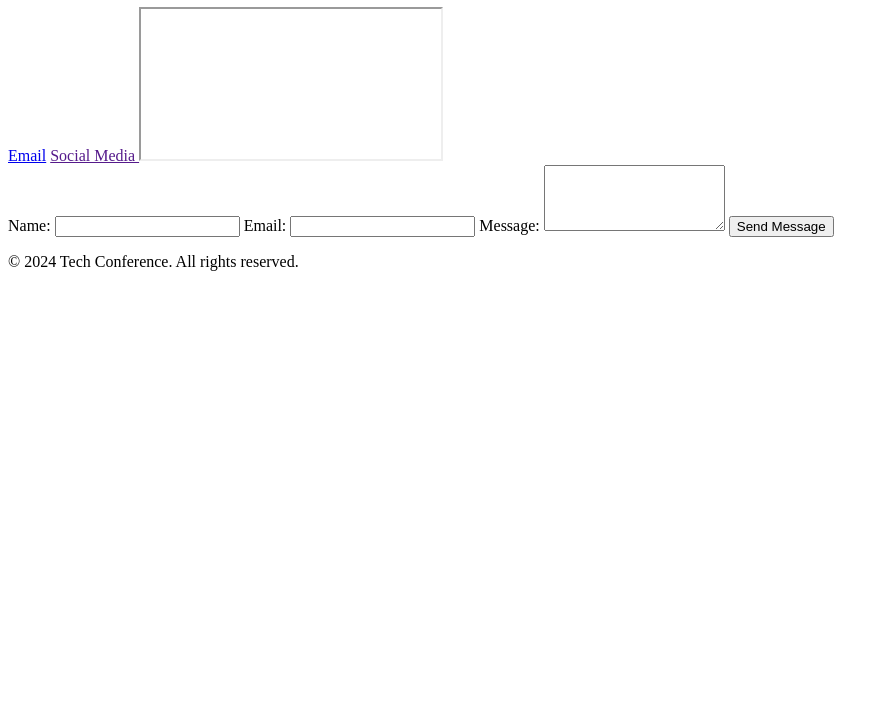
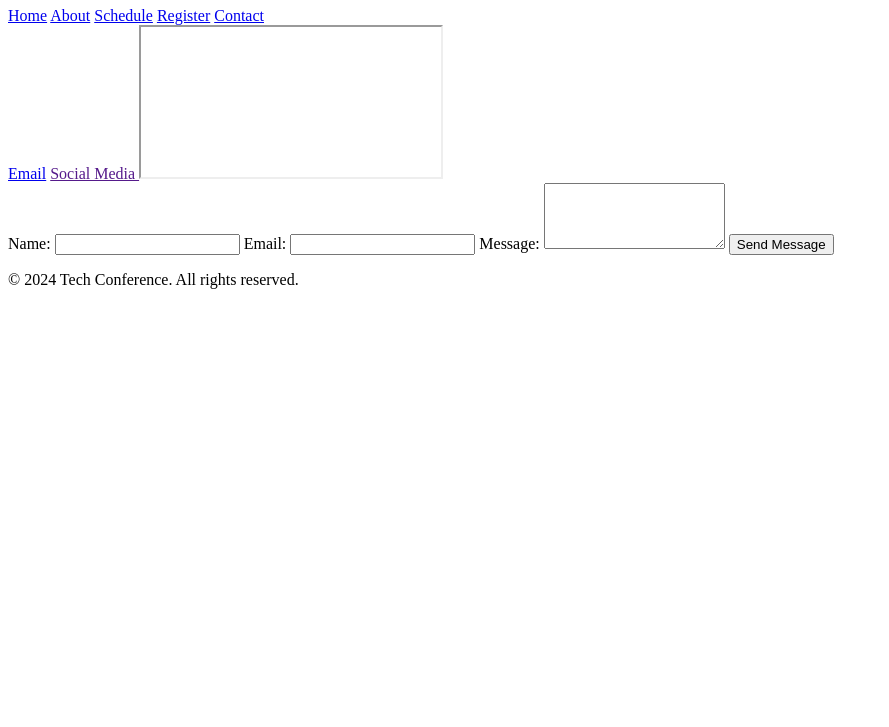
Before and after one commit to Lloon1/TechCon_HTML, a plain HTML site: page techcon_website/contact.html in a window 1280 px wide. Shown: the part 73-800 px from the top of the page, without its empty margins (0-889 px from the left). Drawn offline with Linux system fonts and the light colour scheme.

Commit message:
added file

```diff
--- a/techcon_website/contact.html
+++ b/techcon_website/contact.html
@@ -8,6 +8,13 @@
 <body>
     <header>
         <h1>Contact Us</h1>
+        <nav>
+            <a href="index.html">Home</a>
+            <a href="About.html">About</a>
+            <a href="schedule.html">Schedule</a>
+            <a href="register.html">Register</a>
+            <a href="contact.html">Contact</a>
+        </nav>
     </header>
     <main>
         <a href="mailto:Lena24Mustafa@gmail.com">Email</a>
```
